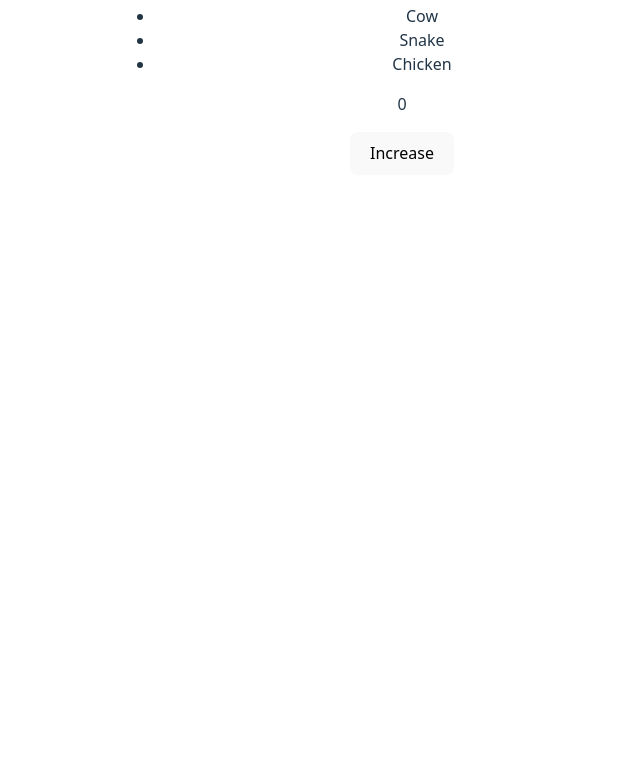
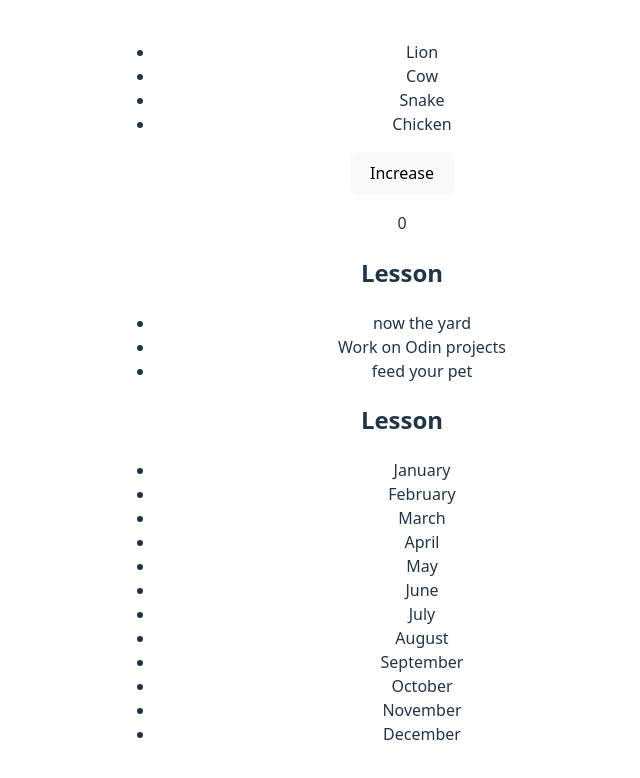
Before and after one commit to Hnn3y/REACT, a React (Vite) app in the folder my-first-react-app/: page / in a window 1280 px wide. Shown: the part 650-1428 px from the top of the page, without its empty margins (238-878 px from the left). Before the commit the page ends 857 px from the top, so only its background shows below. Built offline with nearby package versions, Linux system fonts and the light colour scheme.

Commit message:
BUILD: Added months.jsx

```diff
--- /dev/null
+++ b/my-first-react-app/src/Key.jsx
@@ -0,0 +1,18 @@
+const todos = [
+    {task: "now the yard", id: crypto.randomUUID()},
+    {task: "Work on Odin projects", id: crypto.randomUUID() },
+    {task: "feed your pet", id: crypto.randomUUID},
+];
+
+function TodoList() {
+    return (
+        <ul>
+            {todos.map((todo) => (
+                <li key={todo.id}> {todo.task}</li>
+            ))}
+        </ul>
+
+    );
+}
+
+export default TodoList;
--- a/my-first-react-app/src/Lesson.jsx
+++ b/my-first-react-app/src/Lesson.jsx
@@ -1,6 +1,7 @@
 import { useState } from "react";
 
 function Lesson (){
+
     const animals = ["Lion","Cow", "Snake", "Chicken"]
 
     const [counter, setCounter] = useState (0);
@@ -8,14 +9,18 @@ function Lesson (){
     const increment = () => {
       setCounter(counter + 2 );
     };
+
+
     return(
         <div className="container">
         <svg>
           <circle cx="20" cy="75" r="30" stroke="blue" strokeWidth="2"  />
         </svg>
+
         <form>
           <input type="text"/>
         </form>
+
         <h1>
             Animals:
           </h1>
@@ -26,8 +31,8 @@ function Lesson (){
           </ul>
 
 
+          <button onClick={ increment }>Increase</button>
           <p>{counter}</p>
-          <button onClick={ increment }>Increase</button>
         </div>
     );
 
--- /dev/null
+++ b/my-first-react-app/src/list.jsx
@@ -0,0 +1,9 @@
+function Header() {
+    return(
+        <>
+        <h2>Lesson</h2>
+        </>
+    );
+}
+
+export default Header;
--- a/my-first-react-app/src/main.jsx
+++ b/my-first-react-app/src/main.jsx
@@ -4,11 +4,19 @@ import './index.css'
 import App from './App.jsx'
 import Greeting from './Greeting.jsx'
 import Lesson from './Lesson.jsx'
+import Key from './Key.jsx'
+import Header from './list.jsx'
+import List from './months.jsx'
 
 createRoot(document.getElementById('root')).render(
   <StrictMode>
     <Greeting/>
     <App/>
+    <Header/>
     <Lesson/>
+    <Header/>
+    <Key/>
+    <Header/>
+    <List/>
   </StrictMode>,
 )
--- /dev/null
+++ b/my-first-react-app/src/months.jsx
@@ -0,0 +1,12 @@
+const months = ['January', 'February', 'March', 'April', 'May', 'June', 'July', 'August', 'September', 'October', 'November', 'December'];
+
+function List() {
+    return(
+        <ul>
+            {}
+            {months.map((month,index) => (<li key={index}>{month}</li>))}
+        </ul>
+    );
+}
+
+export default List;
```
